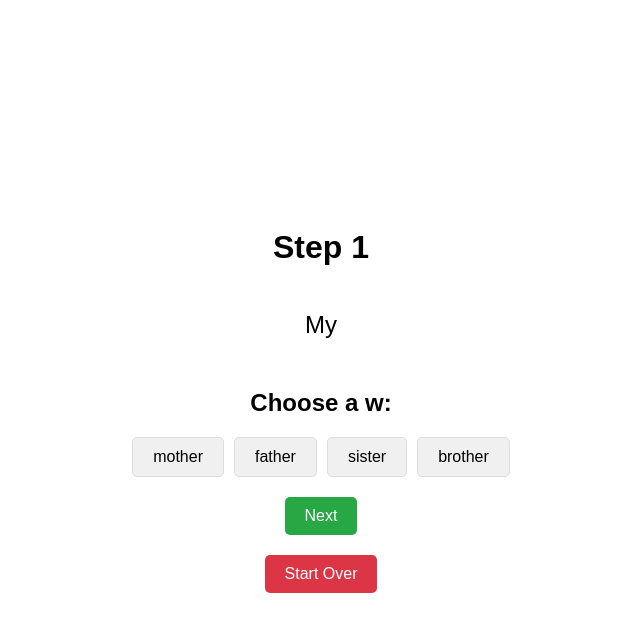
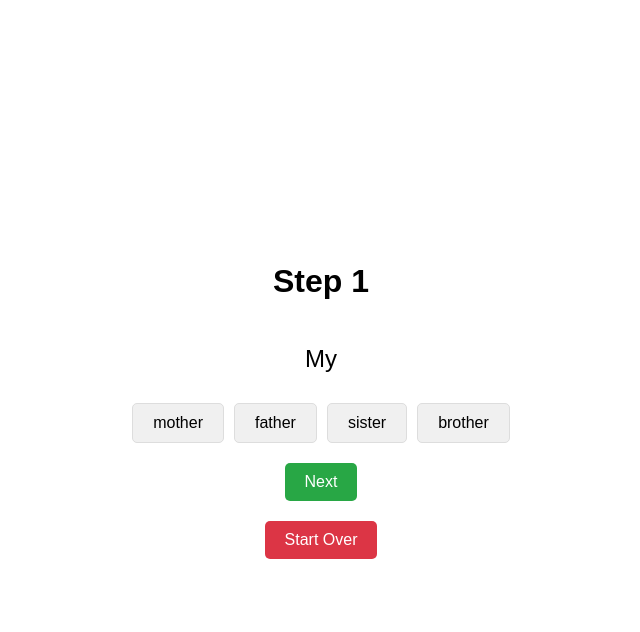
Before and after one commit to WilliamStanford/Cortina-ObamaLibrary_SentenceBuilder, a Flask app: page / in a window 1280 px wide. Shown: the top 632 px of the page, without its empty margins (319-959 px from the left). Run offline with Flask 3, Linux system fonts and the light colour scheme.

Commit message:
Update form.html

```diff
--- a/templates/form.html
+++ b/templates/form.html
@@ -66,7 +66,6 @@
 
     {% if current_step != 'complete' %}
         <form method="POST">
-            <h2>Choose a {{ current_step }}:</h2>
             <div class="options">
                 {% for option in options %}
                     <div class="option">
```
